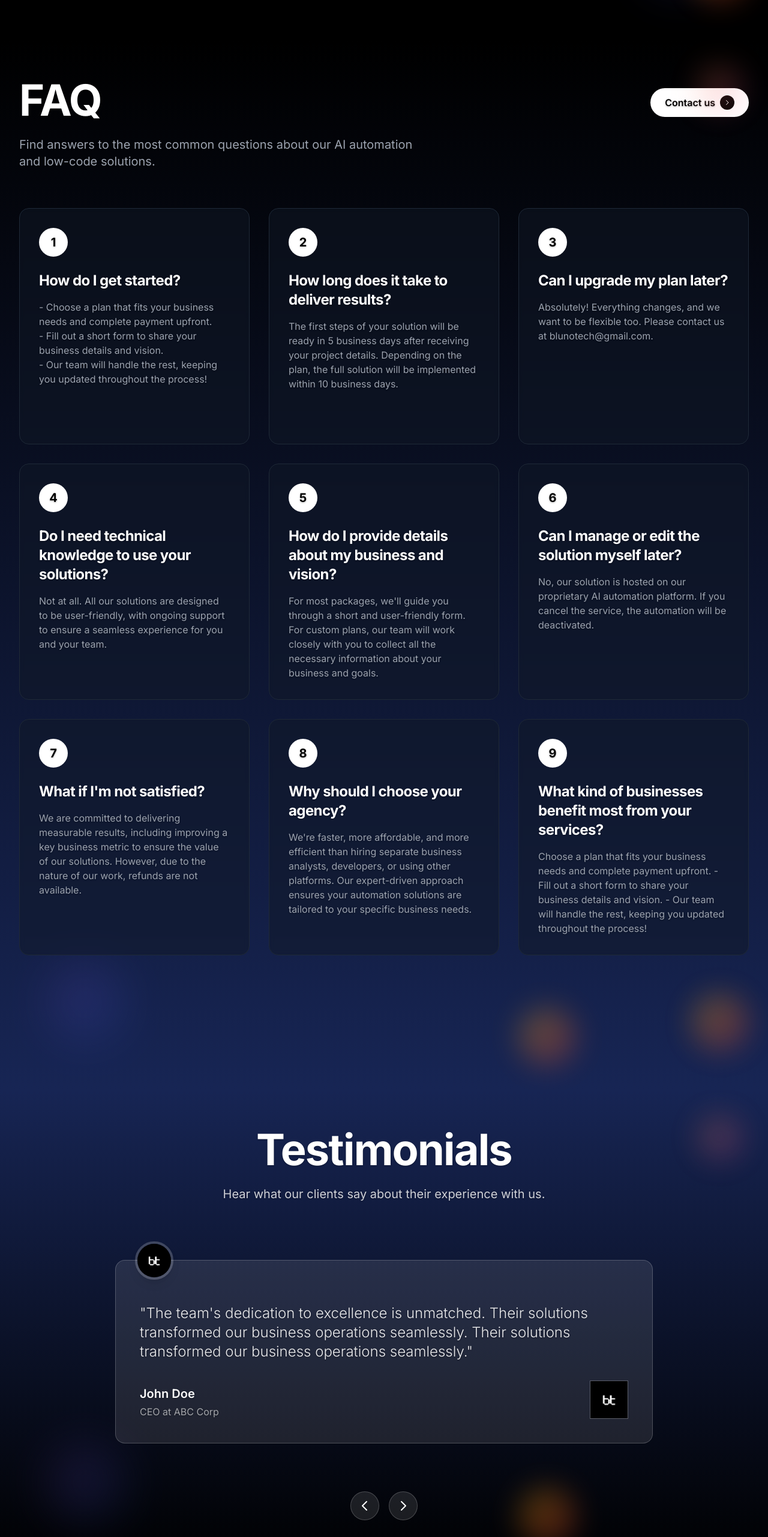
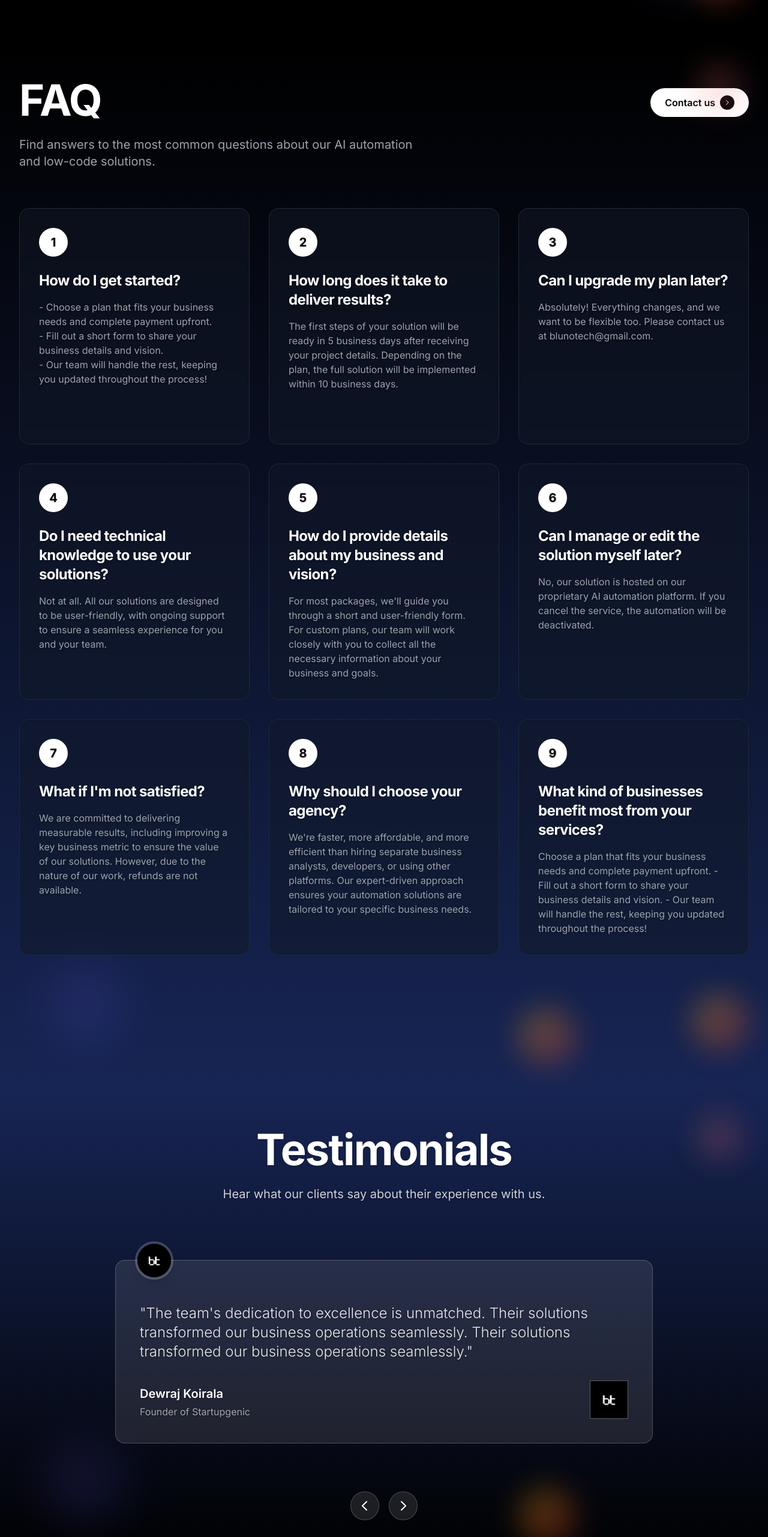
Before and after one commit to a-adityamagar/bluno, a React (Vite) app: page / in a window 1280 px wide. Shown: the part 1861-4424 px from the top of the page at 60% size. Built offline with nearby package versions, Linux system fonts and the light colour scheme.

Commit message:
testimonials change faq button link removed

```diff
--- a/src/components/Faq.tsx
+++ b/src/components/Faq.tsx
@@ -133,29 +133,14 @@ const FAQ = () => {
 
           {/* Contact Us Button */}
           <div className="flex-shrink-0 lg:mt-4">
-            <a
-              href="https://tally.so/r/nWkG0j"
-              target="_blank"
-              rel="noopener noreferrer"
-              className="bg-white text-black px-6 py-3 rounded-full font-semibold hover:bg-gray-100 transition-all duration-300 flex items-center gap-2 group"
-            >
+            <button className="bg-white text-black px-6 py-3 rounded-full font-semibold hover:bg-gray-100 transition-all duration-300 flex items-center gap-2 group">
               Contact us
               <div className="w-6 h-6 bg-black rounded-full flex items-center justify-center group-hover:scale-110 transition-transform duration-300">
-                <svg
-                  className="w-3 h-3 text-white"
-                  fill="none"
-                  stroke="currentColor"
-                  viewBox="0 0 24 24"
-                >
-                  <path
-                    strokeLinecap="round"
-                    strokeLinejoin="round"
-                    strokeWidth={2}
-                    d="M9 5l7 7-7 7"
-                  />
+                <svg className="w-3 h-3 text-white" fill="none" stroke="currentColor" viewBox="0 0 24 24">
+                  <path strokeLinecap="round" strokeLinejoin="round" strokeWidth={2} d="M9 5l7 7-7 7" />
                 </svg>
               </div>
-            </a>
+            </button>
           </div>
         </div>
 
--- a/src/components/Testimonials.tsx
+++ b/src/components/Testimonials.tsx
@@ -6,16 +6,16 @@ const Testimonial = () => {
     {
       id: 1,
       quote:
-        "Working with Faiz Anwar's Team has been an absolute pleasure. They are incredibly knowledgeable and passionate about what they do, and it really shows in the results they deliver.",
-      author: "Lucia Ortiz",
-      title: "Co-Founder at XYZ",
+        "Working with Bluno Tech Team has been an absolute pleasure. They are incredibly passionate about what they do, and it really shows in the results they deliver.",
+      author: "SURAMVEER",
+      title: "CEO at SBIPL Project ltd. ",
     },
     {
       id: 2,
       quote:
         "The team's dedication to excellence is unmatched. Their solutions transformed our business operations seamlessly. Their solutions transformed our business operations seamlessly.",
-      author: "John Doe",
-      title: "CEO at ABC Corp",
+      author: "Dewraj Koirala",
+      title: "Founder of Startupgenic",
     },
     {
       id: 3,
```
